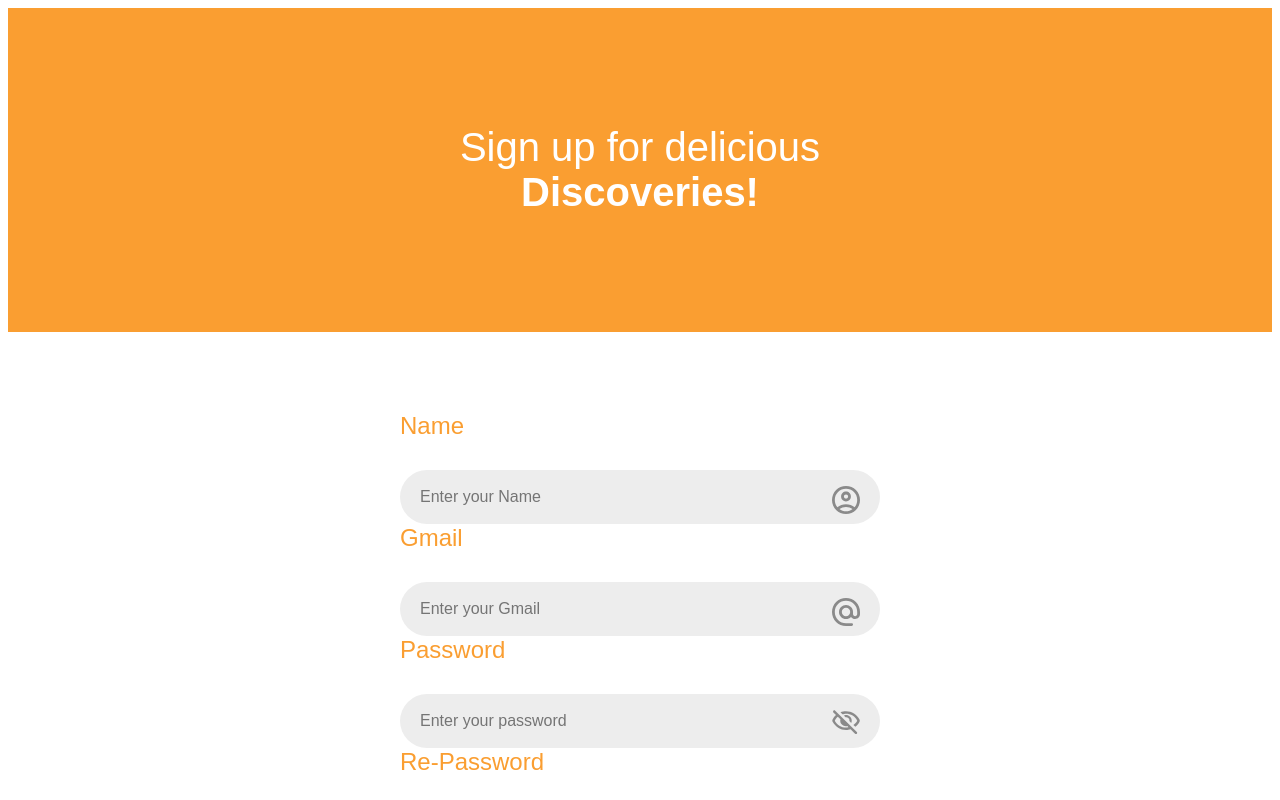
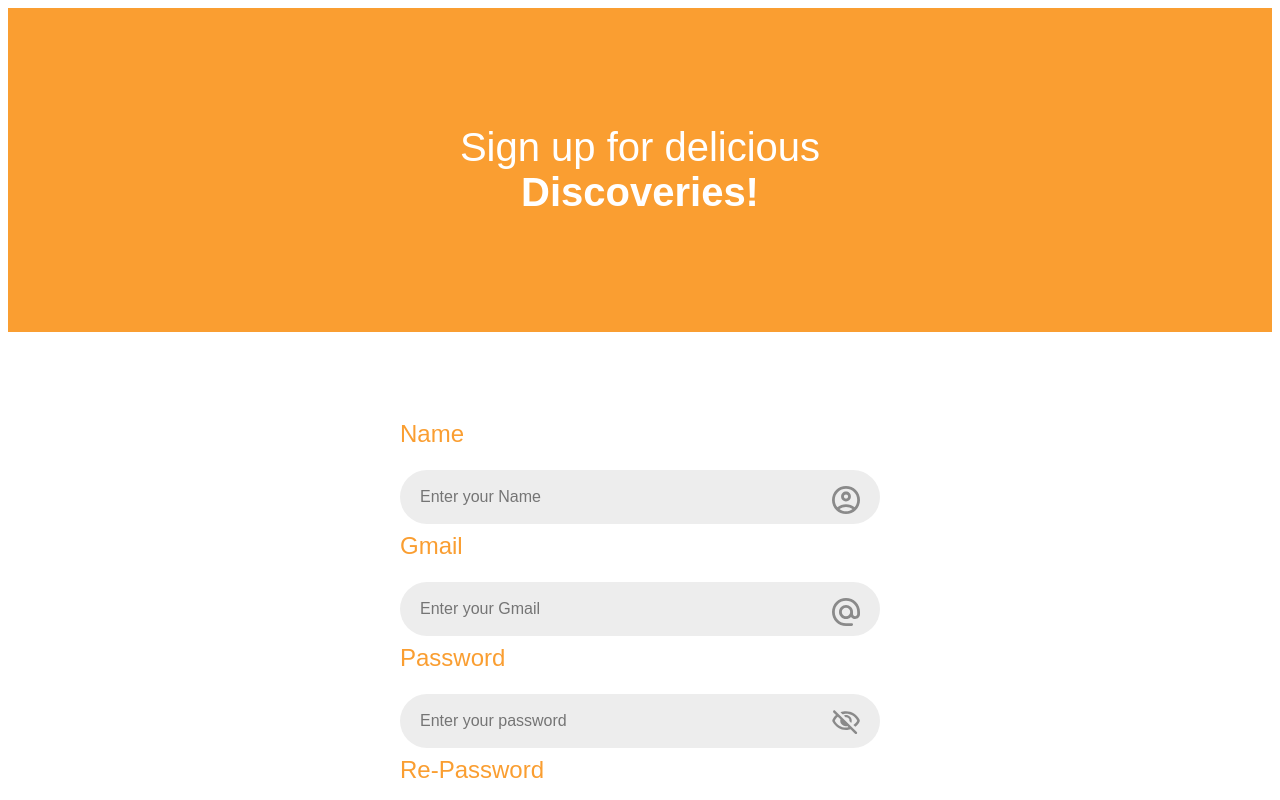
Before and after one commit to aicholpondev/cookscorner, a React (Create React App) app: page /register in a window 1280 px wide. Shown: the top 800 px of the page. Built offline with nearby package versions, Linux system fonts and the light colour scheme.

Commit message:
add Navigation

```diff
--- a/src/components/Navigation/Navigation.jsx
+++ b/src/components/Navigation/Navigation.jsx
@@ -27,9 +27,11 @@ export default function Navigation(){
                     </div>
                 </NavLink>
             </div>
-            <div className={style.next}>
-                <img src={next} alt="home" />
-            </div>
+           <NavLink to="/" >
+               <div className={style.next}>
+                   <img src={next} alt="home" />
+               </div>
+           </NavLink>
 
         </nav>
     )
--- a/src/components/RegisterForm/Register.module.css
+++ b/src/components/RegisterForm/Register.module.css
@@ -32,7 +32,7 @@
     color: #fa9e31;
     font-size: 1.5rem;;
     font-weight: 500;
-    margin-bottom: 8px;
+    margin-top: 8px ;
 }
 .input{
     width: 100%;
--- a/src/components/RegisterForm/RegisterForm.jsx
+++ b/src/components/RegisterForm/RegisterForm.jsx
@@ -4,6 +4,7 @@ import React,{useState} from "react";
 import {postRegister} from "../../API";
 import {useFormik} from "formik";
 import {registerSchema} from "../../schemas";
+import Navigation from "../Navigation/Navigation"
 
 import {user,email,visibility,visibilityOff} from "../../assets/image/index"
 export default function RegisterForm(){
@@ -126,8 +127,10 @@ export default function RegisterForm(){
                              onClick={toggleConPassVisibility}
                              className={style.eyeIcon}/>
                     </div>
+                    <NavLink to="/navigation">
+                        <button type="submit" className={style.btnSign} >Sign In</button>
+                    </NavLink>
 
-                    <button type="submit" className={style.btnSign}>Sign In</button>
                 </form>
             </div>
 
```
